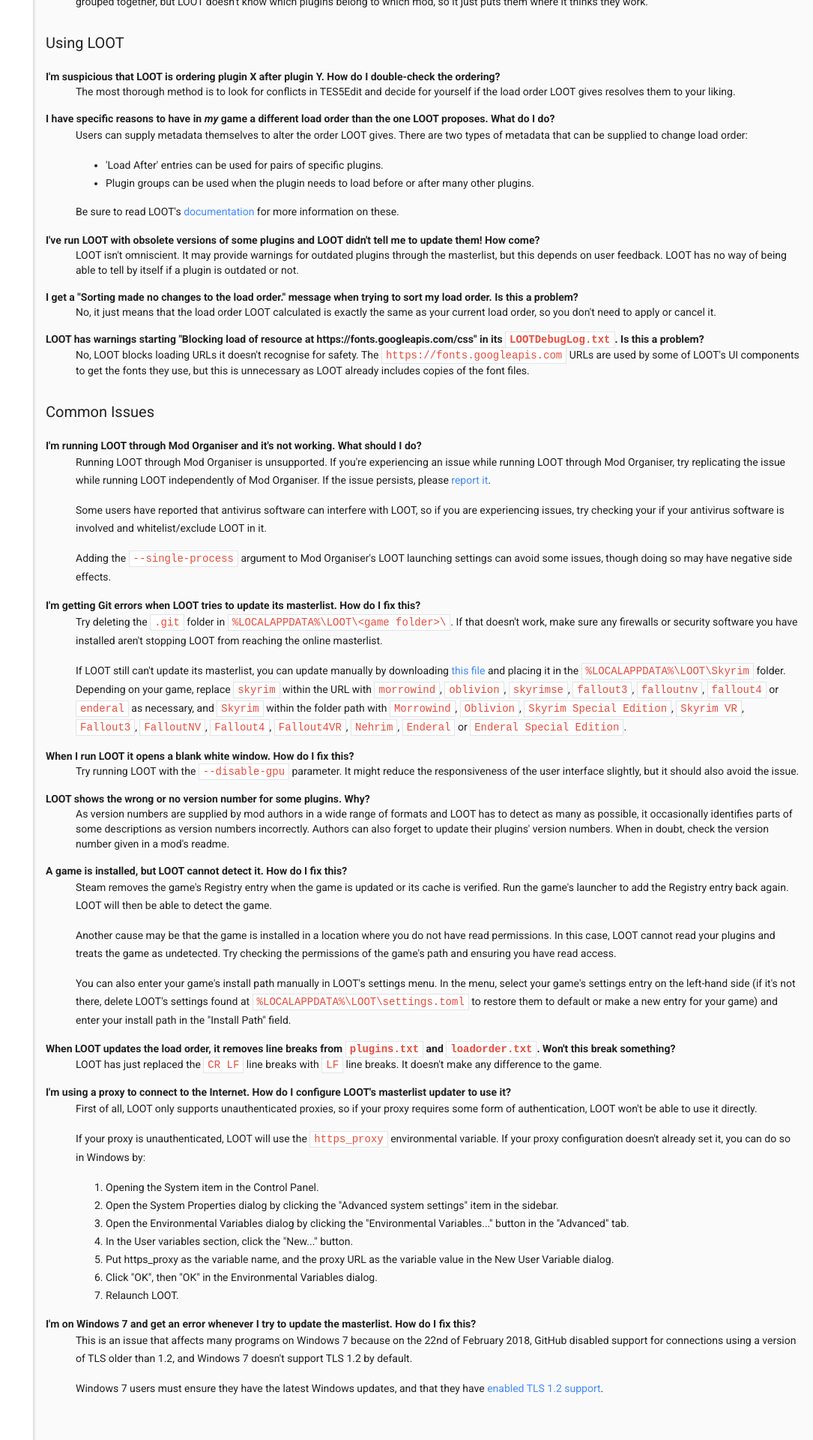
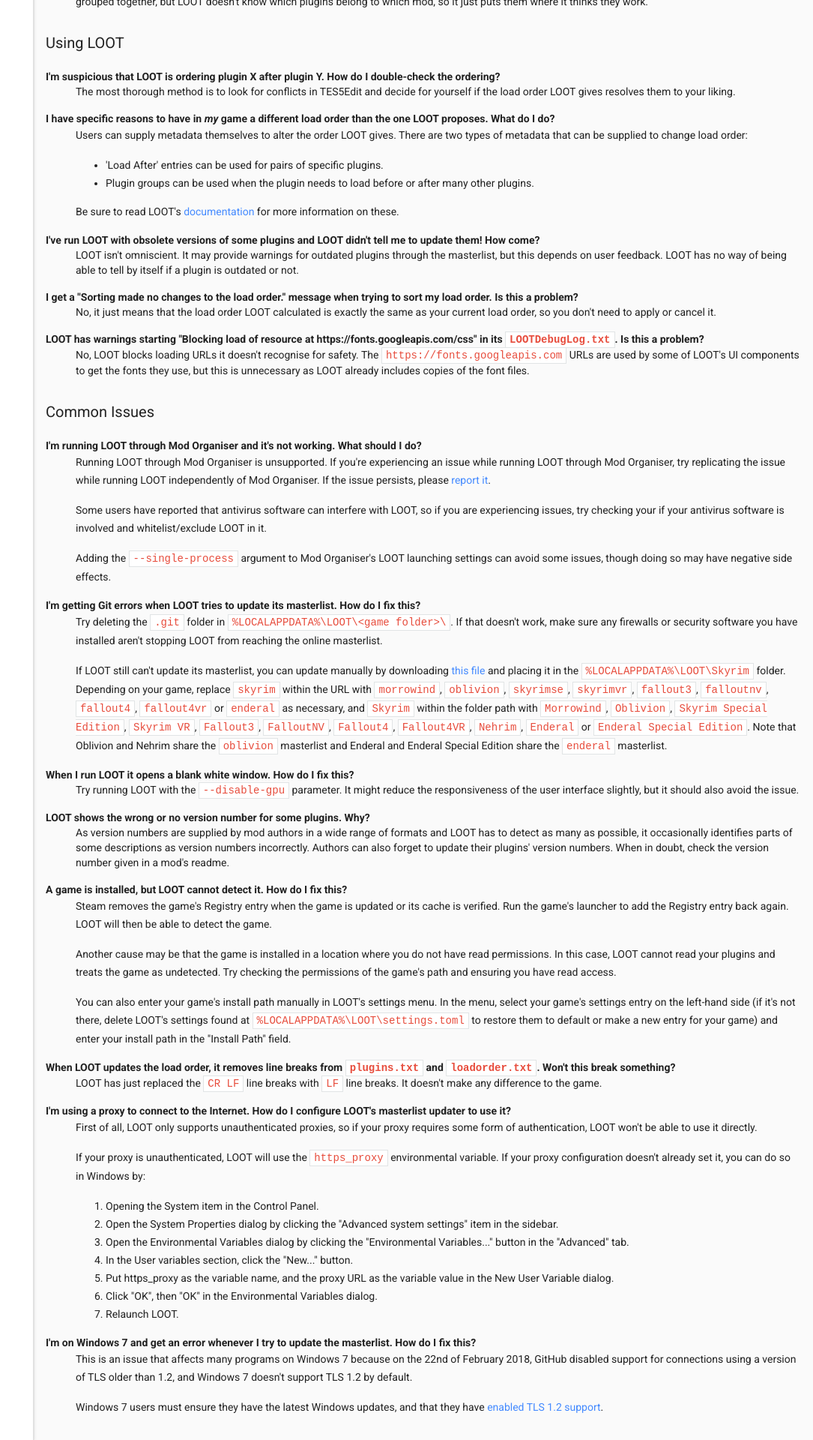
Before and after one commit to loot/loot.github.io, a Jekyll site: the page built from docs/help/LOOT-FAQs.html, in a window 1280 px wide. Shown: the part 1602-3522 px from the top of the page at 75% size, without its empty margins (195-1280 px from the left). Built offline with Jekyll 4.4.1, drawn with Linux system fonts in a browser that asks for light colours; nearby versions of some CDN libraries.

Commit message:
Update Git errors Q/A for LOOT v0.17.0
* Point to v0.17 branch in URL.
* Add VR masterlists to URL list.
* Add note about games that share masterlists (not v0.17.0 specific).

```diff
--- a/docs/help/LOOT-FAQs.html
+++ b/docs/help/LOOT-FAQs.html
@@ -129,7 +129,7 @@
   <dd>
     <p>Try deleting the <code>.git</code> folder in <code>%LOCALAPPDATA%\LOOT\&lt;game folder&gt;\</code>. If that doesn't work, make sure any firewalls or security software you have installed aren't stopping LOOT from reaching the online masterlist.</p>
 
-    <p>If LOOT still can't update its masterlist, you can update manually by downloading <a href="https://raw.githubusercontent.com/loot/skyrim/v0.15/masterlist.yaml">this file</a> and placing it in the <code>%LOCALAPPDATA%\LOOT\Skyrim</code> folder. Depending on your game, replace <code>skyrim</code> within the URL with <code>morrowind</code>, <code>oblivion</code>, <code>skyrimse</code>, <code>fallout3</code>, <code>falloutnv</code>, <code>fallout4</code> or <code>enderal</code> as necessary, and <code>Skyrim</code> within the folder path with <code>Morrowind</code>, <code>Oblivion</code>, <code>Skyrim Special Edition</code>, <code>Skyrim VR</code>, <code>Fallout3</code>, <code>FalloutNV</code>, <code>Fallout4</code>, <code>Fallout4VR</code>, <code>Nehrim</code>, <code>Enderal</code> or <code>Enderal Special Edition</code>.</p>
+    <p>If LOOT still can't update its masterlist, you can update manually by downloading <a href="https://raw.githubusercontent.com/loot/skyrim/v0.17/masterlist.yaml">this file</a> and placing it in the <code>%LOCALAPPDATA%\LOOT\Skyrim</code> folder. Depending on your game, replace <code>skyrim</code> within the URL with <code>morrowind</code>, <code>oblivion</code>, <code>skyrimse</code>, <code>skyrimvr</code>, <code>fallout3</code>, <code>falloutnv</code>, <code>fallout4</code>, <code>fallout4vr</code> or <code>enderal</code> as necessary, and <code>Skyrim</code> within the folder path with <code>Morrowind</code>, <code>Oblivion</code>, <code>Skyrim Special Edition</code>, <code>Skyrim VR</code>, <code>Fallout3</code>, <code>FalloutNV</code>, <code>Fallout4</code>, <code>Fallout4VR</code>, <code>Nehrim</code>, <code>Enderal</code> or <code>Enderal Special Edition</code>. Note that Oblivion and Nehrim share the <code>oblivion</code> masterlist and Enderal and Enderal Special Edition share the <code>enderal</code> masterlist.</p>
   </dd>
 
   <dt id="blank-window">When I run LOOT it opens a blank white window. How do I fix this?</dt>
```
